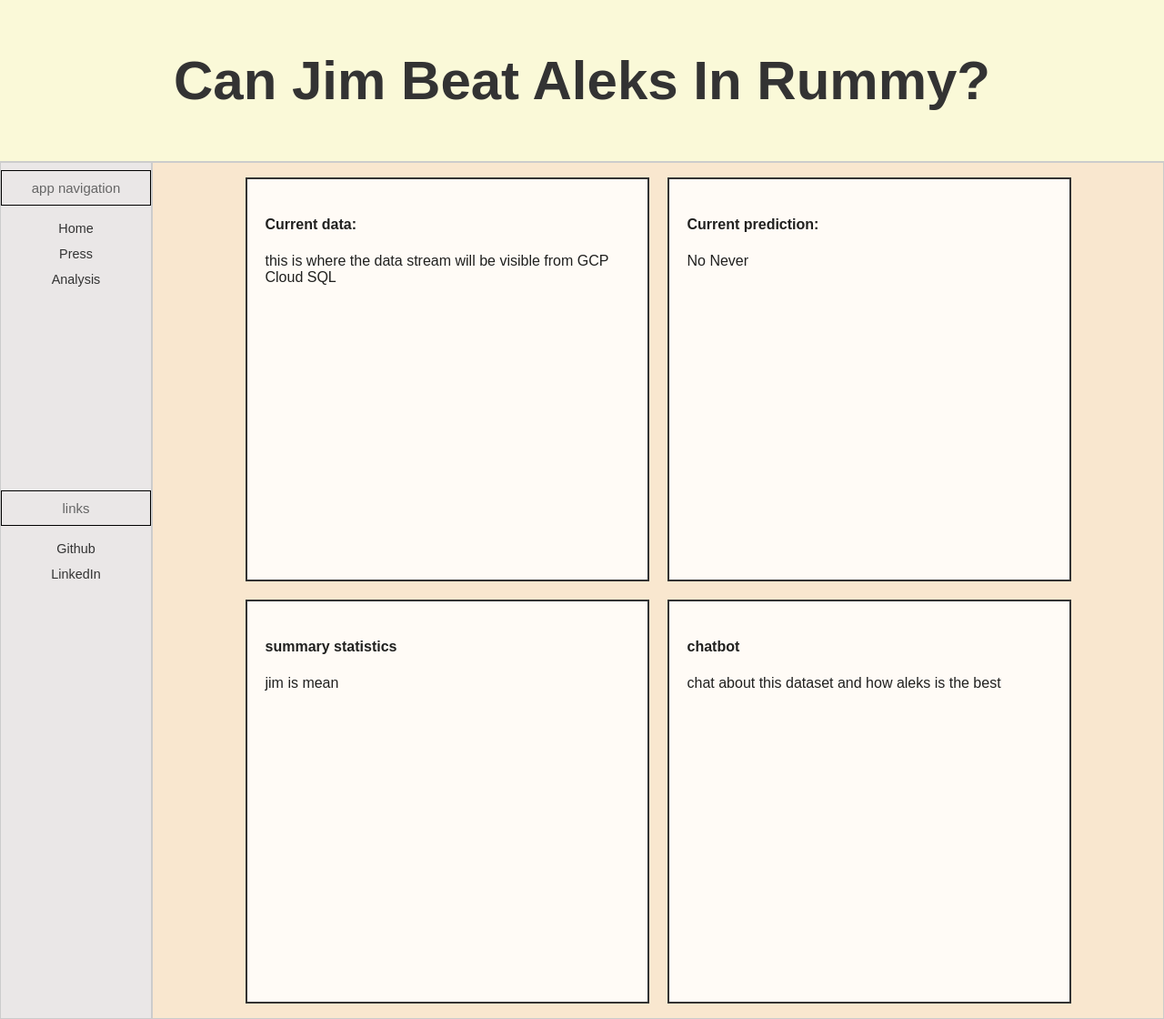
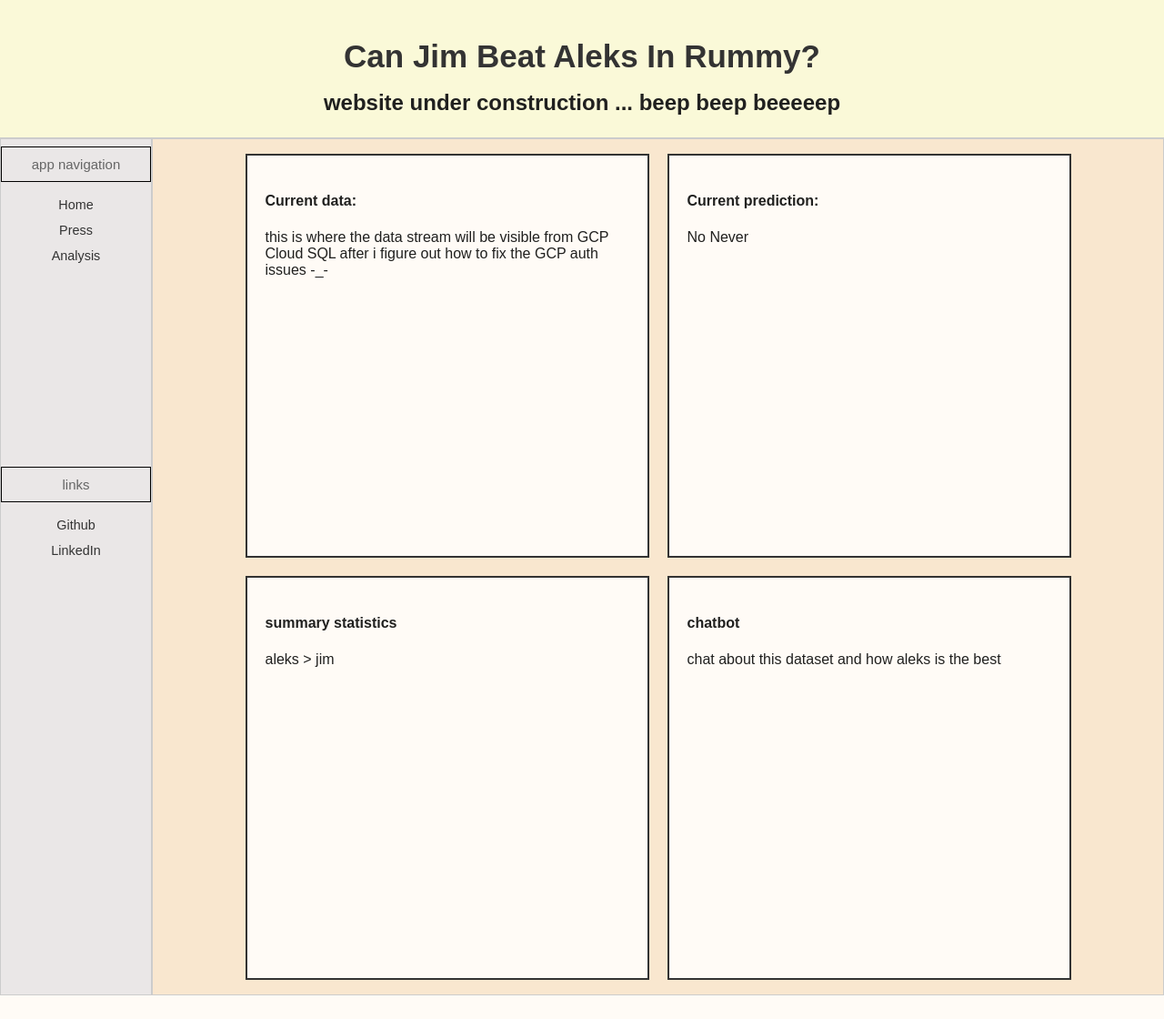
Before and after one commit to aleksgeorgi/CanJimBeatAleksInRummy, a Flask app: page / in a window 1280 px wide. Shown: the whole page at 91% size. After the commit the page ends 1094 px from the top, so only its background shows below. Run offline with Flask 3, Linux system fonts and the light colour scheme.

Commit message:
temp FE text fixes

```diff
--- a/app/static/styles.css
+++ b/app/static/styles.css
@@ -90,11 +90,11 @@ body {
     width: 400px;
     height: 400px;
     border: 2px solid #333;
-    flex: 0 0 400px; /* This prevents the divs from growing or shrinking, maintaining 400px width */
+    flex: 0 0 400px;
 }
 
 h1 {
-    font-size: 2.5em;
+    font-size: 35px;
     font-weight: bold;
     color: #333;
     text-align: center;
--- a/app/templates/index.html
+++ b/app/templates/index.html
@@ -10,6 +10,7 @@
     <div class="app-header-container">
         <header class="app-header-text">
             <h1>Can Jim Beat Aleks In Rummy?</h1>
+            website under construction ... beep beep beeeeep
         </header>
     </div>
 
@@ -39,7 +40,7 @@
                     <h4>Current data:</h4>
                 </div>
                 <div class="module-body">
-                    this is where the data stream will be visible from GCP Cloud SQL
+                    this is where the data stream will be visible from GCP Cloud SQL after i figure out how to fix the GCP auth issues -_-
                 </div>
             </div>
             <div id="current-prediction">
@@ -55,7 +56,7 @@
                     <h4>summary statistics</h4>
                 </div>
                 <div class="module-body">
-                    jim is mean
+                    aleks > jim
                 </div>
             </div>
             <div id="chat-bot">
```
Also changed, not shown: 1 other file.
